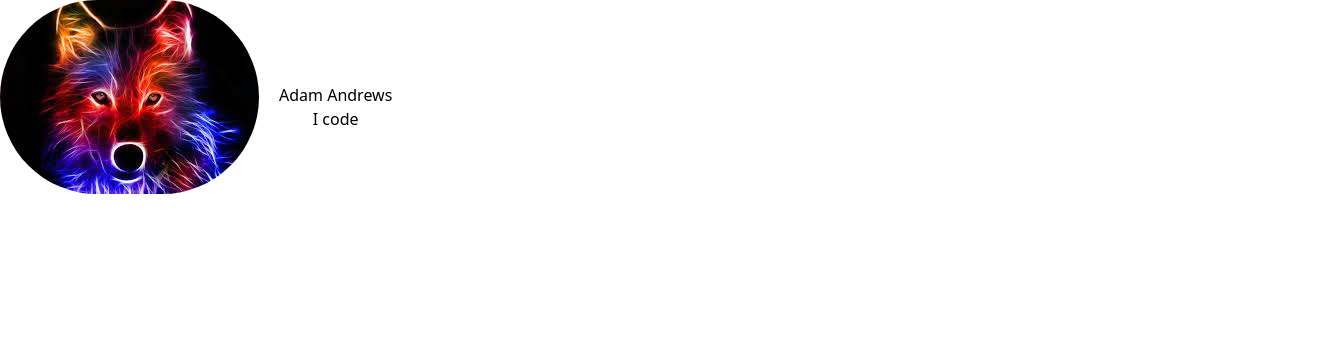
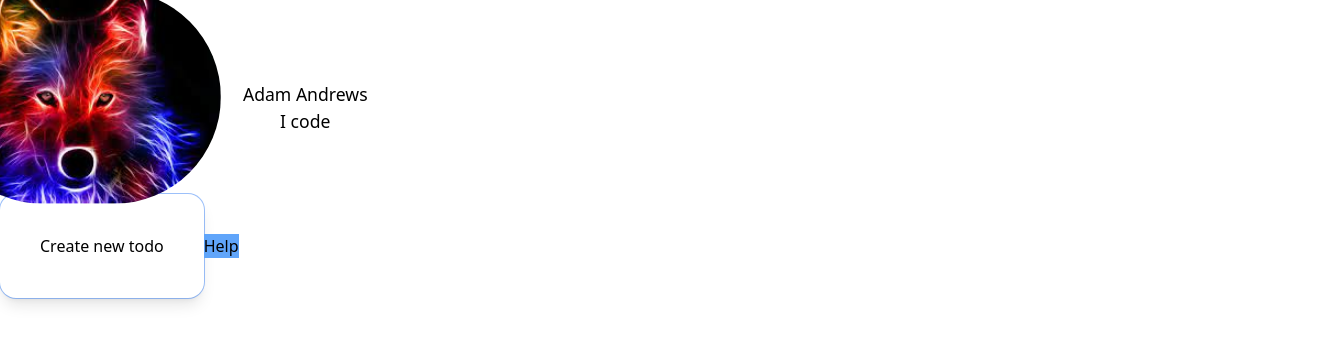
Before and after one commit to adam-andrews/tailwind-demo, a Next.js app: page / in a window 1280 px wide. Shown: the top 344 px of the page, 1344 px wide, since content can reach past the window. Built offline with nearby package versions, Linux system fonts and the light colour scheme.

Commit message:
Added btn class to components layer

```diff
--- /dev/null
+++ b/components/Profile.js
@@ -0,0 +1,18 @@
+import React from 'react'
+import Image from 'next/image'
+import wolf from "../images/download.jpeg"
+
+function Profile() {
+  return (
+    <div className={`flex flex-col text-center sm:flex-row sm:items-center sm:mx-auto
+      ${false && "animate-pulse"} transition duration-100 transform hover:scale-110`}>
+			<Image className="w-full sm:w-1/2 sm:rounded-full sm:max-w-sm" src={wolf} />
+      <div className='mt-5 sm:ml-5'>
+      <h1>Adam Andrews</h1>
+      <h2>I code</h2>
+      </div>
+      </div>
+  )
+}
+
+export default Profile
--- a/pages/index.js
+++ b/pages/index.js
@@ -1,7 +1,6 @@
 import Head from 'next/head';
 import Image from 'next/image';
-import wolf from "../images/download.jpeg"
-
+import Profile from '../components/Profile';
 export default function Home() {
 	return (
 		<div>
@@ -10,14 +9,13 @@ export default function Home() {
 				<meta name="description" content="Generated by create next app" />
 				<link rel="icon" href="/favicon.ico" />
 			</Head>
-      <div className={`flex flex-col text-center sm:flex-row sm:items-center sm:mx-auto
-      ${false && "animate-pulse"}`}>
-			<Image className="w-full sm:w-1/2 sm:rounded-full sm:max-w-sm" src={wolf} />
-      <div className='mt-5 sm:ml-5'>
-      <h1>Adam Andrews</h1>
-      <h2>I code</h2>
+      <Profile/>
+
+      <div flex="flex gap-x-5">
+      <button className='btn'>Create new todo</button>
+      <button className='bg-blue-400'>Help</button>
       </div>
-      </div>
+
 		</div>
 	);
 }
--- a/styles/globals.css
+++ b/styles/globals.css
@@ -1,3 +1,10 @@
 @tailwind base;
 @tailwind components;
 @tailwind utilities;
+
+
+@layer components {
+  .btn {
+    @apply p-10 rounded-2xl shadow-lg ring-1;
+  }
+}
```
